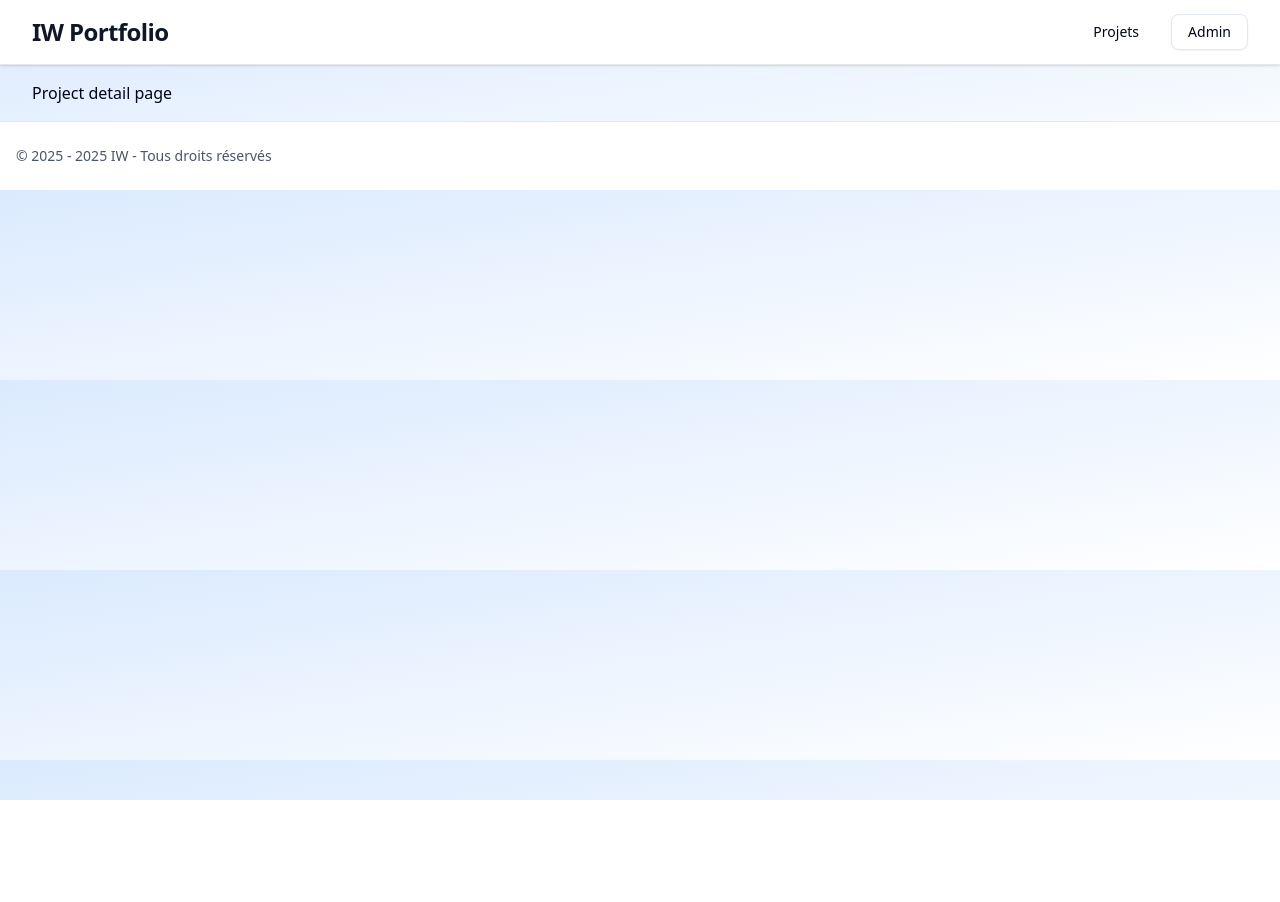
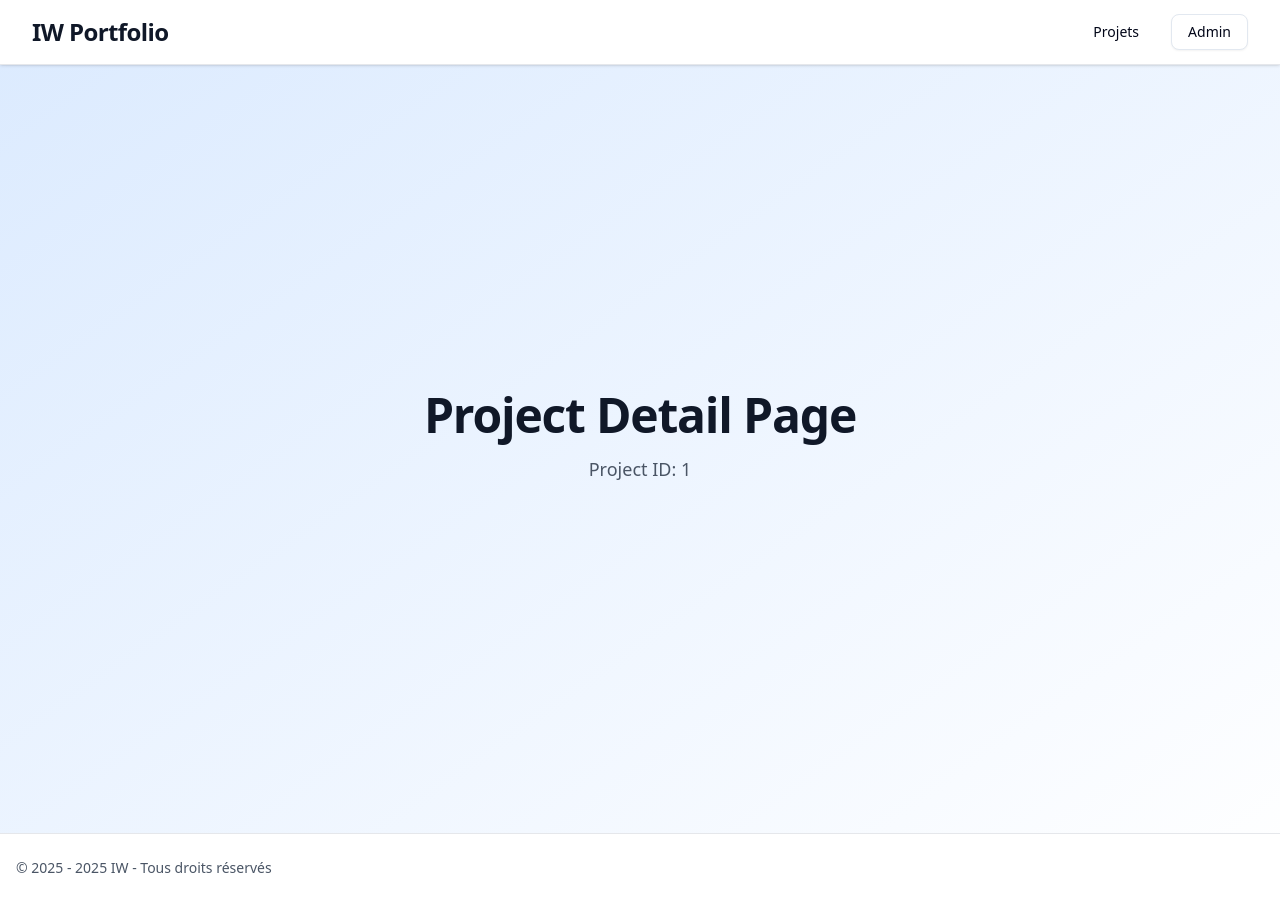
Before and after one commit to Maubry94/airtable-portfolio, a Vue app: page /projects/1 in a window 1280 px wide. Before the commit the page ends 800 px from the top, so only its background shows below. Built offline with nearby package versions, Linux system fonts and the light colour scheme.

Commit message:
start project detail page

```diff
--- /dev/null
+++ b/src/composables/useRouteParams.ts
@@ -0,0 +1,32 @@
+import { type ZodObject, type ZodTypeAny, type infer as zodInfer, z } from "zod";
+import { type Ref, computed } from "vue";
+import { routerPageName } from "@/router/routerPageName";
+import { useRoute, useRouter } from "vue-router";
+
+export function useRouteParams<
+	T extends Record<string, ZodTypeAny>,
+>(objectSchemas: T): Ref<zodInfer<ZodObject<T>>> {
+	const route = useRoute();
+	const router = useRouter();
+	const currentRouteName = route.name;
+
+	const params = computed(() => {
+		const zodSchema = z.object(objectSchemas);
+
+		if (currentRouteName !== route.name) {
+			throw new Error("Route change.");
+		}
+
+		const result = zodSchema.safeParse(route.params);
+
+		if (!result.success) {
+			void router.push({ name: routerPageName.HOME_PAGE });
+
+			throw new Error("Params is invalid.");
+		}
+
+		return result.data;
+	});
+
+	return params;
+}
--- a/src/domains/main/pages/ProjectDetailPage.vue
+++ b/src/domains/main/pages/ProjectDetailPage.vue
@@ -1,7 +1,21 @@
 <script setup lang="ts">
+import { useRouteParams } from "@/composables/useRouteParams";
+import { z } from "zod";
 
+const params = useRouteParams({
+	id: z.string(),
+});
 </script>
 
 <template>
-  Project detail page
+  <section class="min-h-screen-nh flex flex-col items-center justify-center">
+    <div class="text-center max-w-2xl">
+      <h1 class="text-5xl font-extrabold tracking-tight text-gray-900 mb-4">
+        Project Detail Page
+      </h1>
+      <p class="text-lg text-gray-600 mb-6">
+        Project ID: {{ params.id }}
+      </p>
+    </div>
+  </section>
 </template>
```
